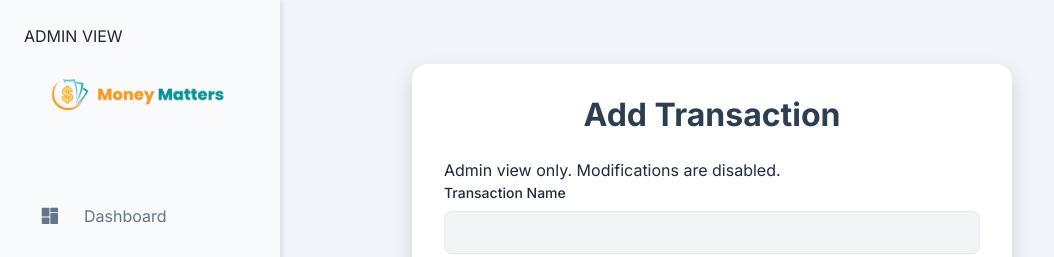
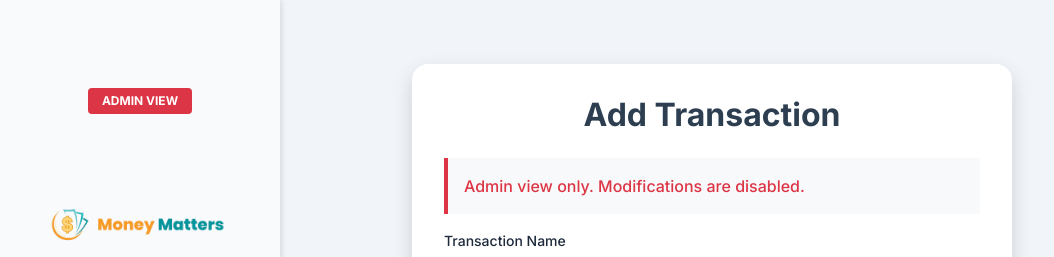
Before and after one commit to adityakashikar2002/Financial-Dashboard, a React (Create React App) app: page /add-transaction in a window 1280 px wide. Shown: the top 257 px of the page, without its empty margins (0-1054 px from the left). Built offline with nearby package versions, Linux system fonts and the light colour scheme; no server answers; sample sign-in values are in the browser's storage.

Commit message:
admin-badge added

```diff
--- a/src/components/TransactionList/TransactionList.css
+++ b/src/components/TransactionList/TransactionList.css
@@ -195,3 +195,24 @@
     font-size: 0.75rem;
   }
 }
+
+.admin-notice {
+  background-color: #f8f9fa;
+  border-left: 4px solid #dc3545;
+  padding: 1rem;
+  margin-bottom: 1rem;
+  color: #dc3545;
+  font-weight: 500;
+}
+
+.admin-badge {
+  background-color: #dc3545;
+  color: white;
+  padding: 0.25rem 0.5rem;
+  border-radius: 4px;
+  font-size: 0.75rem;
+  font-weight: bold;
+  text-align: center;
+  margin: 4rem;
+  text-transform: uppercase;
+}
```
